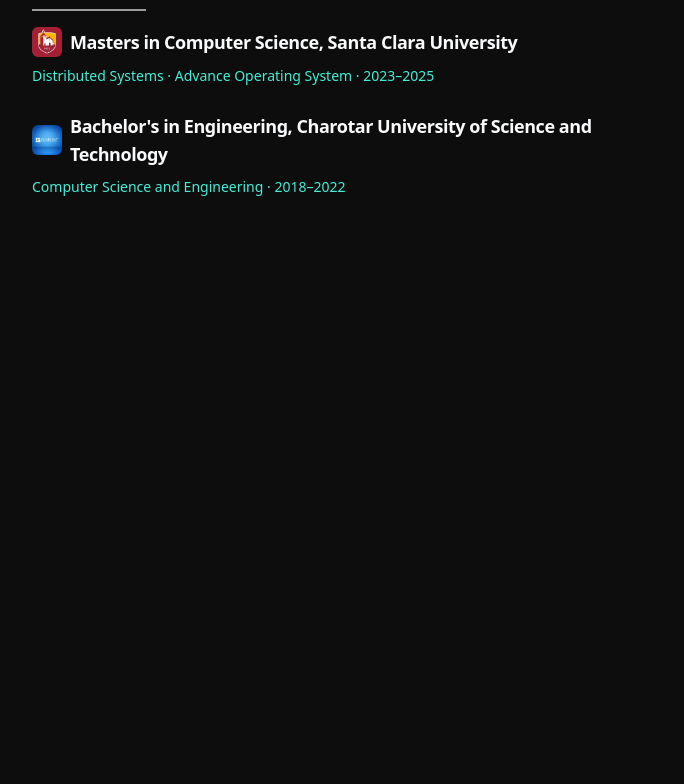
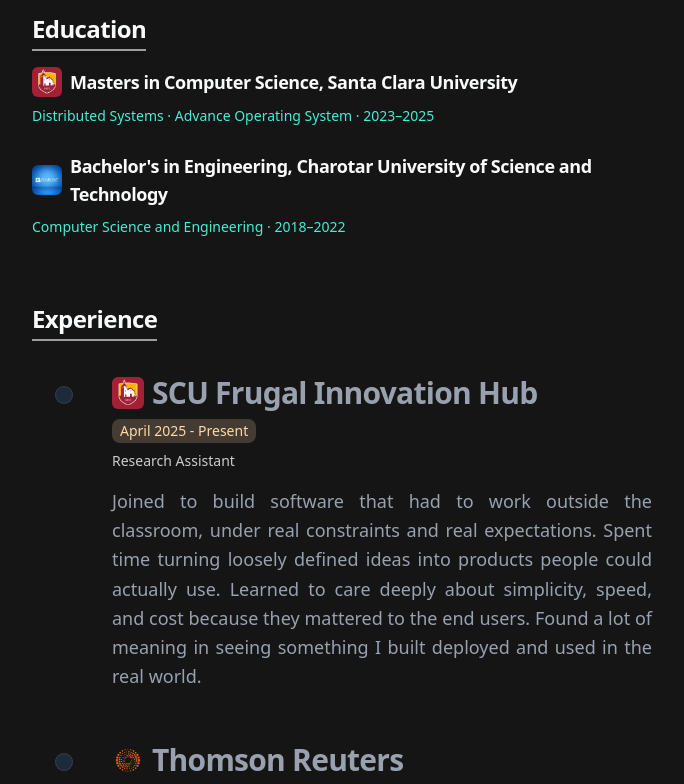
Before and after one commit to KaranPradhan266/personal-website, a Next.js app: page / in a window 1280 px wide. Shown: the part 886-1670 px from the top of the page, without its empty margins (290-974 px from the left). Before the commit the page ends 1181 px from the top, so only its background shows below. Built offline with nearby package versions, Linux system fonts and the light colour scheme.

Commit message:
Added experience section

```diff
--- a/app/components/about/About.tsx
+++ b/app/components/about/About.tsx
@@ -4,7 +4,6 @@
 import Image from "next/image";
 
 const words = ["growing", "evolving", "progressing", "learning", "refining"];
-const maxWordLength = Math.max(...words.map((word) => word.length));
 
 export default function About() {
   const [index, setIndex] = useState(0);
--- /dev/null
+++ b/app/components/experience/Experience.tsx
@@ -0,0 +1,104 @@
+import { Timeline } from "@/components/ui/timeline";
+
+const data = [
+  {
+    title: "SCU Frugal Innovation Hub",
+    designation: "Research Assistant",
+    date: "April 2025 - Present",
+    imageSrc: "/scu_icon.jpeg",
+    imageAlt: "Santa Clara University",
+    content: (
+      <div>
+        <p className="mb-8 text-base font-normal text-muted-foreground md:text-lg">
+        Joined to build software that had to work outside the classroom, under real constraints and real expectations.
+Spent time turning loosely defined ideas into products people could actually use.
+Learned to care deeply about simplicity, speed, and cost because they mattered to the end users.
+Found a lot of meaning in seeing something I built deployed and used in the real world.</p>
+        <div className="grid grid-cols-2 gap-4">
+
+        </div>
+      </div>
+    ),
+  },
+  {
+    title: "Thomson Reuters",
+    designation: "Software Engineer",
+    date: "July 2022 - August 2023",
+    imageSrc: "/TR.png",
+    imageAlt: "Thomson Reuters",
+    content: (
+      <div>
+        <p className="mb-8 text-base font-normal text-muted-foreground md:text-lg">
+        Worked on systems where small problems quickly became visible to customers.
+        Learned how to improve performance by fixing root causes rather than patching symptoms.
+        Gained strong exposure to production environments, monitoring, and failure handling.
+        Built confidence shipping changes that had immediate and measurable impact.
+        </p>
+      </div>
+    ),
+  },
+  {
+    title: "Thomson Reuters",
+    designation: "Software Engineering Intern",
+    date: "January 2022 - June 2022",
+    imageSrc: "/TR.png",
+    imageAlt: "TR",
+    content: (
+      <div>
+        <p className="mb-4 text-base font-normal text-muted-foreground md:text-lg">
+        Got my first taste of building software inside a large, global organization.
+Focused on removing friction from everyday workflows rather than building flashy features.
+Learned how internal tools quietly shape productivity at scale.
+Left with a strong appreciation for clean design and thoughtful engineering.
+        </p>
+      </div>
+    ),
+  },
+  {
+    title: "Charusat University",
+    designation: "Research Intern — Natural Language Processing",
+    date: "May 2021 - July 2021",
+    imageSrc: "/charusat_icon.jpeg",
+    imageAlt: "charusat",
+    content: (
+      <div>
+        <p className="mb-4 text-base font-normal text-muted-foreground md:text-lg">
+          Explored how language models behave in practice, beyond benchmarks and papers.
+          Spent time iterating, evaluating results, and questioning what “good output” really means.
+          Built simple tools to make experimentation easier and more transparent.
+          Learned to balance research curiosity with practical usefulness.
+        </p>
+      </div>
+    ),
+  },
+  {
+    title: "Charusat University",
+    designation: "Research Intern — Computer Vision",
+    date: "Jan 2021 - March 2021",
+    imageSrc: "/charusat_icon.jpeg",
+    imageAlt: "charusat",
+    content: (
+      <div>
+        <p className="mb-4 text-base font-normal text-muted-foreground md:text-lg">
+          Started my journey into applied research through hands-on experimentation.
+          Worked with real image data and saw how theory translates into visual results.
+          Learned patience through trial, error, and gradual improvement.
+          Built a strong foundation in analytical thinking and problem solving.
+        </p>
+      </div>
+    ),
+  },
+];
+
+export default function Experience() {
+  return (
+    <section aria-label="Experience" className="space-y-4 text-left">
+      <h3 className="inline-block border-b-2 border-foreground/60 pb-1">
+        Experience
+      </h3>
+      <div className="relative w-full overflow-clip">
+        <Timeline data={data} />
+      </div>
+    </section>
+  );
+}
--- a/app/globals.css
+++ b/app/globals.css
@@ -84,7 +84,7 @@
 }
 
 .dark {
-  --background: #0D0D0D;
+  --background: #151515;
   --foreground: oklch(0.985 0.002 247.839);
   --card: oklch(0.21 0.034 264.665);
   --card-foreground: oklch(0.985 0.002 247.839);
--- a/app/page.tsx
+++ b/app/page.tsx
@@ -1,12 +1,14 @@
 import Image from "next/image";
 import About from "./components/about/About";
+import Experience from "./components/experience/Experience";
 
 export default function Home() {
   return (
+    <>
     <section className="flex flex-col items-center space-y-6 text-center">
       <Image
-        src="/snorPc.png"
-        alt="Snorlax"
+        src="/snorlax.png"
+        alt="Snorlax.png"
         width={640}
         height={640}
         className="h-auto w-full max-w-md"
@@ -18,7 +20,9 @@
           hustling to be a cracked Engineer
         </span>
       </div>
-      <About />
     </section>
+    <About />
+    <Experience />
+    </>
   );
 }
--- /dev/null
+++ b/components/ui/timeline.tsx
@@ -0,0 +1,113 @@
+"use client";
+import { useScroll, useTransform, motion } from "motion/react";
+import React, { useEffect, useRef, useState } from "react";
+
+interface TimelineEntry {
+  title: string;
+  designation?: string;
+  date?: string;
+  imageSrc?: string;
+  imageAlt?: string;
+  content: React.ReactNode;
+}
+
+export const Timeline = ({ data }: { data: TimelineEntry[] }) => {
+  const ref = useRef<HTMLDivElement>(null);
+  const containerRef = useRef<HTMLDivElement>(null);
+  const [height, setHeight] = useState(0);
+  const [reduceMotion, setReduceMotion] = useState(false);
+
+  useEffect(() => {
+    if (ref.current) {
+      const rect = ref.current.getBoundingClientRect();
+      setHeight(rect.height);
+    }
+  }, [ref]);
+
+  useEffect(() => {
+    const mediaQuery = window.matchMedia("(prefers-reduced-motion: reduce)");
+    const updatePreference = () => setReduceMotion(mediaQuery.matches);
+    updatePreference();
+
+    if (mediaQuery.addEventListener) {
+      mediaQuery.addEventListener("change", updatePreference);
+      return () => mediaQuery.removeEventListener("change", updatePreference);
+    }
+
+    mediaQuery.addListener(updatePreference);
+    return () => mediaQuery.removeListener(updatePreference);
+  }, []);
+
+  const { scrollYProgress } = useScroll({
+    target: containerRef,
+    offset: ["start 10%", "end 50%"],
+  });
+
+  const heightTransform = useTransform(scrollYProgress, [0, 1], [0, height]);
+  const opacityTransform = useTransform(scrollYProgress, [0, 0.1], [0, 1]);
+
+  return (
+    <div className="w-full" ref={containerRef}>
+      <div ref={ref} className="relative w-full pb-20">
+        {data.map((item, index) => (
+          <motion.div
+            key={index}
+            className="relative pt-6 md:pt-[18px]"
+            initial={reduceMotion ? false : { opacity: 0 }}
+            whileInView={reduceMotion ? undefined : { opacity: 1 }}
+            viewport={{ once: true, amount: 0.2 }}
+            transition={{ duration: 1.0, ease: "easeInOut" }}
+          >
+            <div className="h-10 absolute left-3 w-10 rounded-full bg-background flex items-center justify-center">
+              <div className="h-4 w-4 rounded-full bg-muted border border-border p-2" />
+            </div>
+            <div className="pl-20 pr-4 w-full">
+              <div className="flex flex-wrap items-center gap-2">
+                {item.imageSrc ? (
+                  <img
+                    src={item.imageSrc}
+                    alt={item.imageAlt ?? ""}
+                    width={32}
+                    height={32}
+                    className="h-8 w-8 rounded-sm object-cover"
+                    loading="lazy"
+                  />
+                ) : null}
+                <h3 className="text-lg md:text-3xl font-semibold text-muted-foreground">
+                  {item.title}
+                </h3>
+              </div>
+              {item.date ? (
+                <span className="mt-2 inline-flex rounded-md bg-orange-200/20 px-2 py-0.5 text-sm font-medium text-orange-200">
+                  {item.date}
+                </span>
+              ) : null}
+              {item.designation ? (
+                <span className="mt-2 block text-sm font-medium text-foreground/80">
+                  {item.designation}
+                </span>
+              ) : null}
+              <div className="mt-4 text-justify text-base">
+                {item.content}
+              </div>
+            </div>
+          </motion.div>
+        ))}
+        <div
+          style={{
+            height: height + "px",
+          }}
+          className="absolute md:left-8 left-8 top-0 overflow-hidden w-[2px] bg-[linear-gradient(to_bottom,var(--tw-gradient-stops))] from-transparent from-[0%] via-border to-transparent to-[99%] [mask-image:linear-gradient(to_bottom,transparent_0%,black_10%,black_90%,transparent_100%)]"
+        >
+          <motion.div
+            style={{
+              height: heightTransform,
+              opacity: opacityTransform,
+            }}
+            className="absolute inset-x-0 top-0 w-[2px] bg-gradient-to-t from-purple-500 via-blue-500 to-transparent from-[0%] via-[10%] rounded-full"
+          />
+        </div>
+      </div>
+    </div>
+  );
+};
--- a/package.json
+++ b/package.json
@@ -14,6 +14,7 @@
     "clsx": "^2.1.1",
     "date-fns": "^4.1.0",
     "lucide-react": "^0.562.0",
+    "motion": "^12.23.26",
     "next": "16.1.0",
     "react": "19.2.3",
     "react-day-picker": "^9.13.0",
```
Also changed, not shown: components.json, public/TR.png (added), 1 other file (tests, documents, lock files or other folders).
